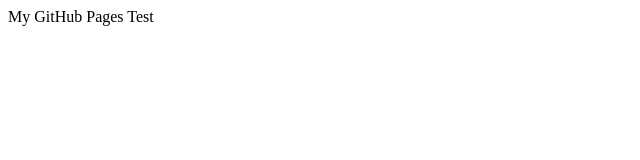
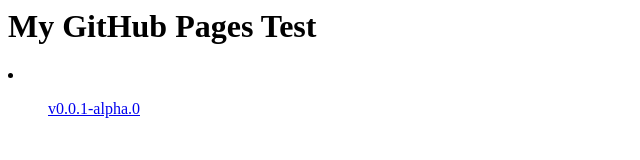
Before and after one commit to sunfish-shogi/my-github-pages-test, a plain HTML site: page docs/index.html in a window 1280 px wide. Shown: the whole page, without its empty margins (0-640 px from the left). Drawn offline with Linux system fonts and the light colour scheme.

Commit message:
update page

```diff
--- a/docs/index.html
+++ b/docs/index.html
@@ -3,6 +3,13 @@
     <title>My GitHub Pages Test</title>
   </head>
   <body>
-    My GitHub Pages Test
+    <h1>My GitHub Pages Test</h1>
+    <p>
+      <li>
+        <ul>
+          <a href="https://github.com/sunfish-shogi/my-github-pages-test/releases/tag/v0.0.1-alpha.0">v0.0.1-alpha.0</a>
+        </ul>
+      </li>
+    </p>
   </body>
 </html>
```
